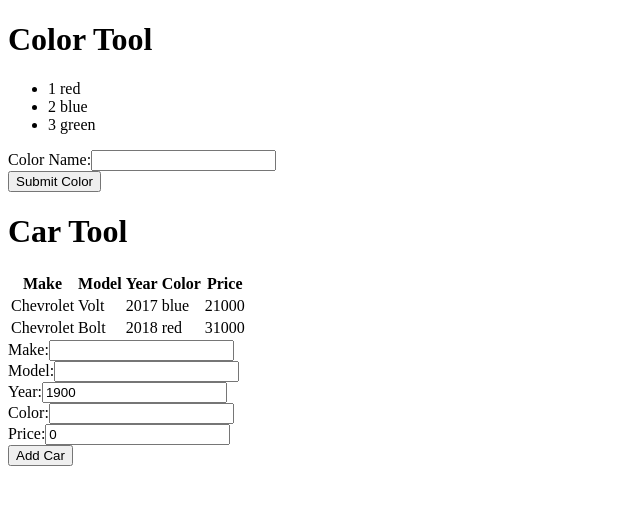
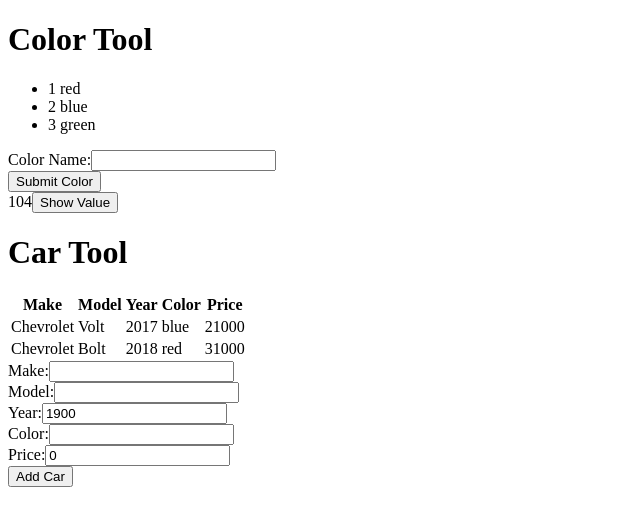
Before and after one commit to training4developers/angular_02122018, an Angular app: page / in a window 1280 px wide. Shown: the top 526 px of the page, without its empty margins (0-640 px from the left). Built offline with nearby package versions, Linux system fonts and the light colour scheme.

Commit message:
added code demos

```diff
--- a/src/app/color-tool/components/color-home/color-home.component.html
+++ b/src/app/color-tool/components/color-home/color-home.component.html
@@ -1,3 +1,5 @@
 <tool-header headerText="Color Tool"></tool-header>
 <color-list [colorList]="colors"></color-list>
 <color-form (saveColor)="addColor($event)"></color-form>
+<span>{{age}}</span>
+<button (click)="showValue(colors)">Show Value</button>
--- a/src/app/color-tool/components/color-home/color-home.component.ts
+++ b/src/app/color-tool/components/color-home/color-home.component.ts
@@ -15,6 +15,8 @@
     { id: 3, name: 'green' },
   ];
 
+  public age = 104;
+
 
   ngOnInit() {
   }
@@ -26,4 +28,8 @@
     });
   }
 
+  showValue(someValue: any) {
+    console.log(someValue);
+  }
+
 }
```
Also changed, not shown: exercises/array-sample-code.txt (added), exercises/exercise-6.txt (added), exercises/exercise-7.txt (added).
